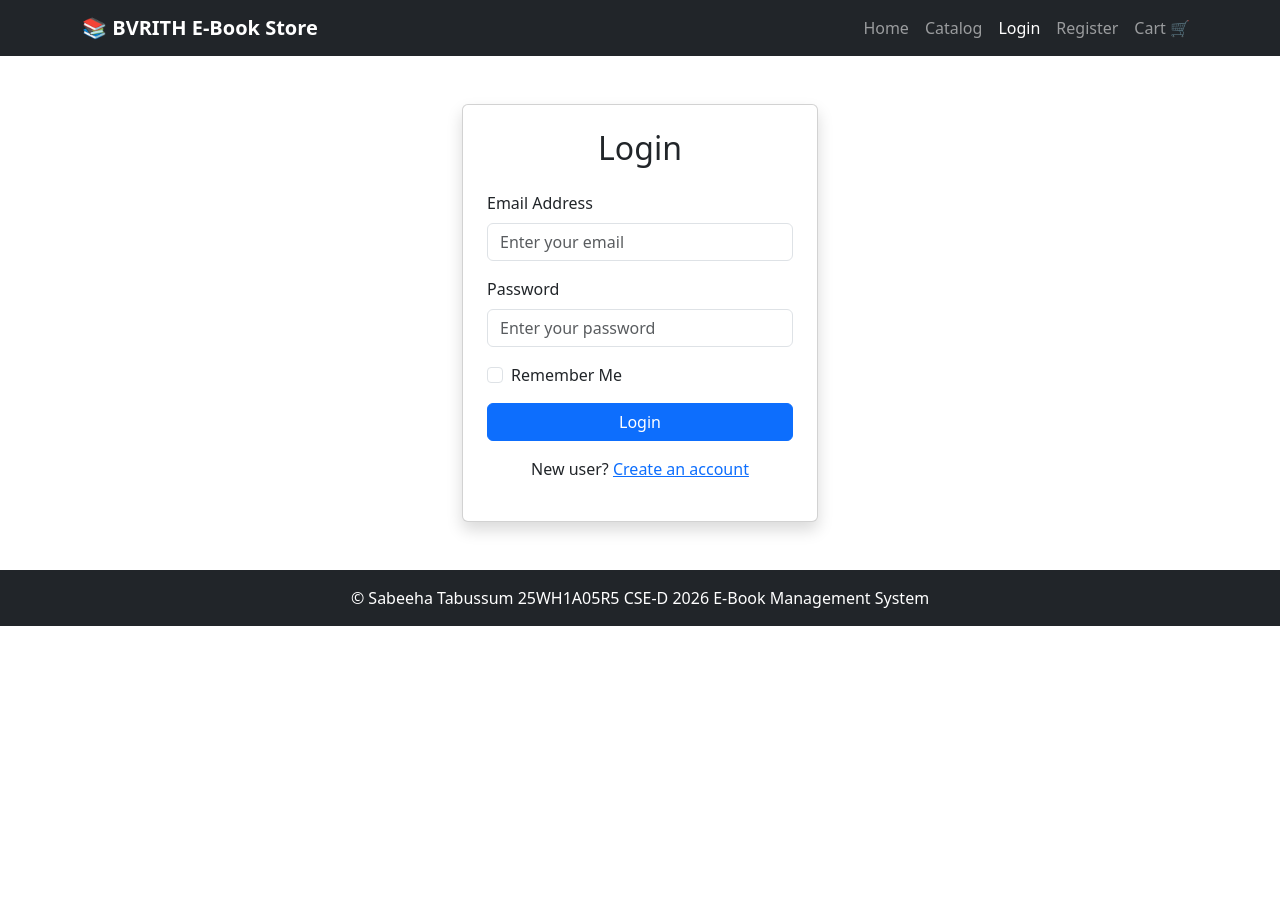
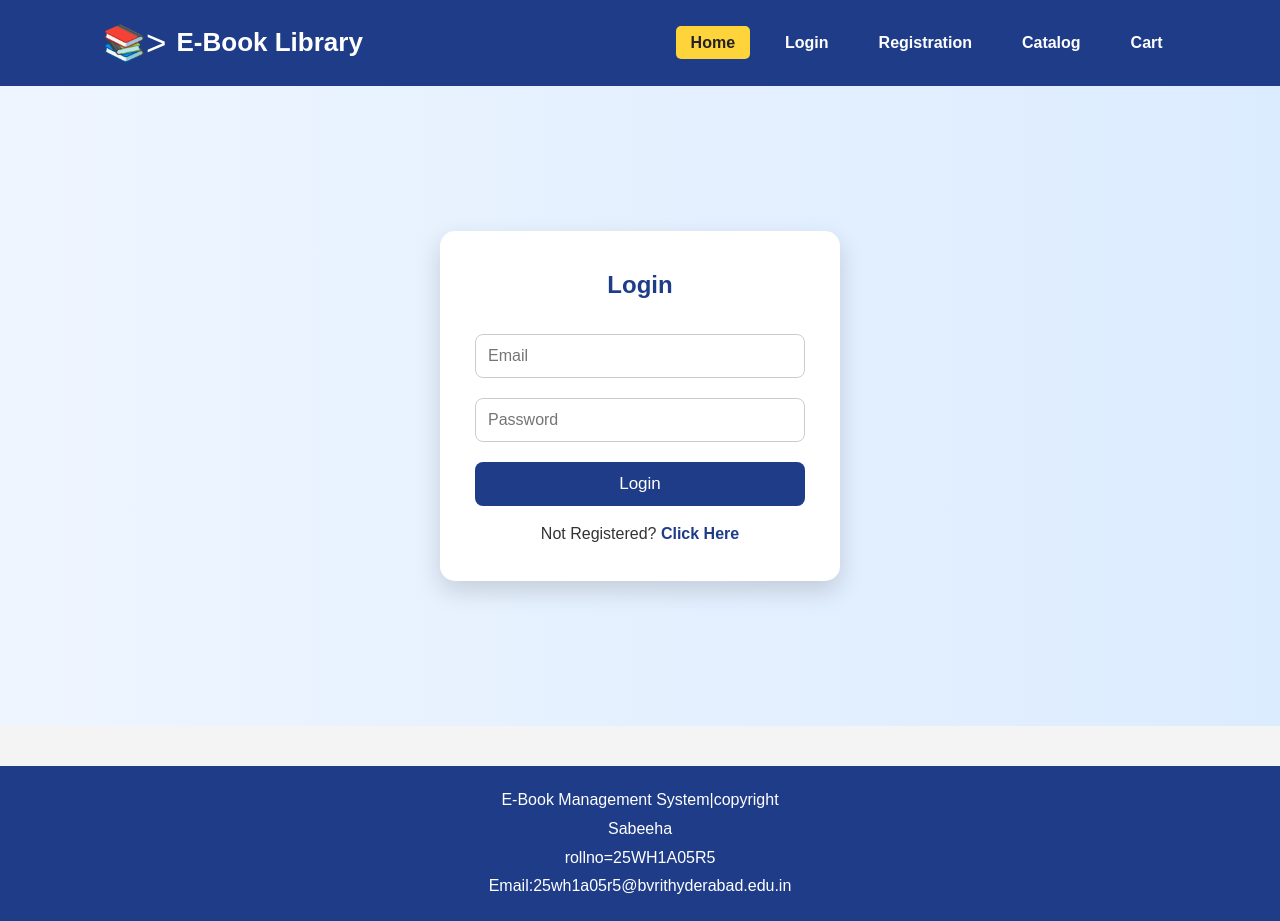
Before and after one commit to 25wh1a05r5-oss/nodejslab, a plain HTML site: page login.html in a window 1280 px wide. Before the commit the page ends 800 px from the top, so only its background shows below. Drawn offline with nearby package versions, Linux system fonts and the light colour scheme; files that its build step writes are made by us from their sources.

Commit message:
Add files via upload

```diff
--- a/login.html
+++ b/login.html
@@ -1,221 +1,56 @@
 <!DOCTYPE html>
-
 <html lang="en">
 <head>
+    <meta charset="UTF-8">
+    <meta name="viewport" content="width=device-width, initial-scale=1.0">
+    <title>Document</title>
+    <link rel="stylesheet" href="CSS/style.css">
+</head>
+<body>
+    <header>
+         <div class="logo">
+            <div class="c">&#x1F4DA;></div>
+            <h2>E-Book Library</h2>
+            <div class="s"></div>
+
+        </div>
+        <nav>
+            <ul>
+                <li>
+                    <a href="index.html"class="active">Home</a>
+                </li>
+                <li>
+                    <a href="login.html">Login</a>
+                    </li>
+                    <li>
+                        <a href="registration.html">Registration</a>
+                    </li>
+                    <li>
+                        <a href="catalog.html">Catalog</a>
+                    </li>
+                    <li>
+                        <a href="cart.html">Cart</a>
+                    </li>
+            </ul>
+        </nav>
 
 
-<meta charset="UTF-8">
-
-<meta name="viewport"
-      content="width=device-width, initial-scale=1.0">
-
-<title>Login - BVRITH  E-Book Store</title>
-
-<!-- Bootstrap CSS -->
-<link href="https://cdn.jsdelivr.net/npm/bootstrap@5.3.8/dist/css/bootstrap.min.css"
-      rel="stylesheet">
-
-
-</head>
-
-<body>
-
-<!-- ================= NAVBAR ================= -->
-
-<nav class="navbar navbar-expand-lg navbar-dark bg-dark">
-
-
-<div class="container">
-
-    <a class="navbar-brand fw-bold"
-       href="index.html">
-
-        📚  BVRITH E-Book Store
-
-    </a>
-
-
-    <button class="navbar-toggler"
-            type="button"
-            data-bs-toggle="collapse"
-            data-bs-target="#navbarNav">
-
-        <span class="navbar-toggler-icon"></span>
-
-    </button>
-
-
-    <div class="collapse navbar-collapse"
-         id="navbarNav">
-
-        <ul class="navbar-nav ms-auto">
-
-            <li class="nav-item">
-                <a class="nav-link"
-                   href="index.html">
-                    Home
-                </a>
-            </li>
-
-            <li class="nav-item">
-                <a class="nav-link"
-                   href="catalog.html">
-                    Catalog
-                </a>
-            </li>
-
-            <li class="nav-item">
-                <a class="nav-link active"
-                   href="login.html">
-                    Login
-                </a>
-            </li>
-
-            <li class="nav-item">
-                <a class="nav-link"
-                   href="register.html">
-                    Register
-                </a>
-            </li>
-
-            <li class="nav-item">
-                <a class="nav-link"
-                   href="cart.html">
-                    Cart 🛒
-                </a>
-            </li>
-
-        </ul>
-
+    </header>
+    <div class="center">
+        <form class="form">
+            <h2>Login</h2>
+            <input placeholder="Email">
+            <input type="password" placeholder="Password">
+            <button>Login</button>
+            <p>Not Registered? <a href="registration.html">Click Here</a></p>
+        </form>
     </div>
-
-</div>
-
-
-</nav>
-
-<!-- ================= LOGIN FORM ================= -->
-
-<div class="container my-5">
-
-
-<div class="row justify-content-center">
-
-    <div class="col-12 col-sm-10 col-md-6 col-lg-4">
-
-        <div class="card shadow">
-
-            <div class="card-body p-4">
-
-                <h2 class="text-center mb-4">
-                    Login
-                </h2>
-
-
-                <form>
-
-                    <div class="mb-3">
-
-                        <label for="email"
-                               class="form-label">
-
-                            Email Address
-
-                        </label>
-
-                        <input type="email"
-                               id="email"
-                               class="form-control"
-                               placeholder="Enter your email"
-                               required>
-
-                    </div>
-
-
-                    <div class="mb-3">
-
-                        <label for="password"
-                               class="form-label">
-
-                            Password
-
-                        </label>
-
-                        <input type="password"
-                               id="password"
-                               class="form-control"
-                               placeholder="Enter your password"
-                               required>
-
-                    </div>
-
-
-                    <div class="form-check mb-3">
-
-                        <input class="form-check-input"
-                               type="checkbox"
-                               id="remember">
-
-                        <label class="form-check-label"
-                               for="remember">
-
-                            Remember Me
-
-                        </label>
-
-                    </div>
-
-
-                    <button type="submit"
-                            class="btn btn-primary w-100">
-
-                        Login
-
-                    </button>
-
-                </form>
-
-
-                <p class="text-center mt-3">
-
-                    New user?
-
-                    <a href="register.html">
-                        Create an account
-                    </a>
-
-                </p>
-
-            </div>
-
-        </div>
-
-    </div>
-
-</div>
-
-
-</div>
-
-<!-- ================= FOOTER ================= -->
-
-<footer class="bg-dark text-white text-center p-3">
-
-
-<p class="mb-0">
-    © Sabeeha Tabussum
-    25WH1A05R5
-    CSE-D
-    2026 E-Book Management System
-</p>
-
-
-</footer>
-
-<!-- Bootstrap JavaScript -->
-
-<script src="https://cdn.jsdelivr.net/npm/bootstrap@5.3.8/dist/js/bootstrap.bundle.min.js">
-</script>
+     <footer>
+        E-Book Management System|copyright<br>
+        Sabeeha<br>
+        rollno=25WH1A05R5<br>
+        Email:25wh1a05r5@bvrithyderabad.edu.in
+    </footer>
 
 </body>
 </html>
```
